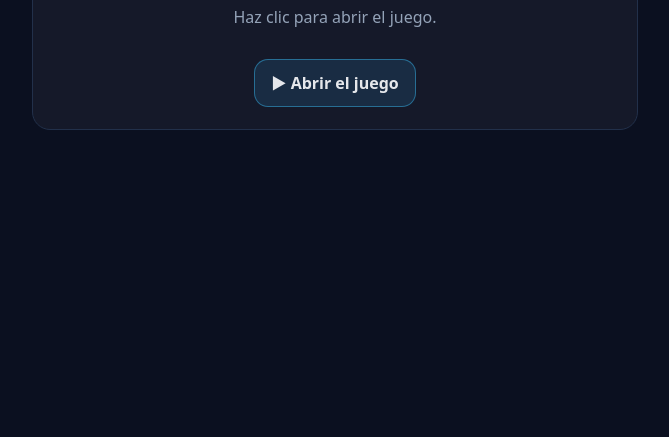
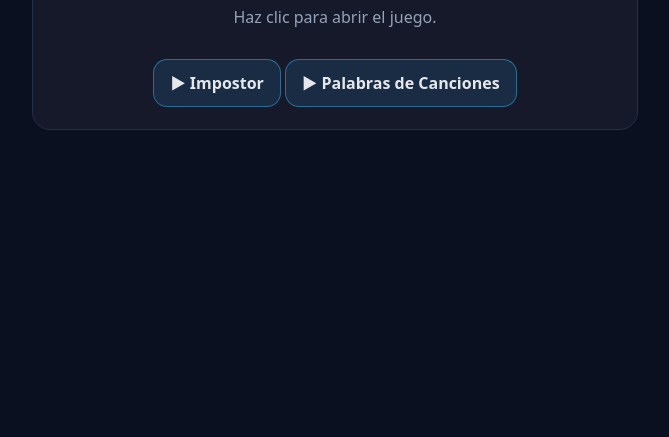
Before and after one commit to JeanMichaelRosario/jeanmichaelrosario.github.io, a plain HTML site: page index.html in a window 1280 px wide. Shown: the part 411-848 px from the top of the page, without its empty margins (305-974 px from the left). Drawn offline with Linux system fonts and the light colour scheme.

Commit message:
Update game link text in index.html

```diff
--- a/index.html
+++ b/index.html
@@ -18,7 +18,8 @@
     <div class="card">
       <h1>Impostor</h1>
       <p>Haz clic para abrir el juego.</p>
-      <a href="./impostor/index.html">▶ Abrir el juego</a>
+      <a href="./impostor/index.html">▶ Impostor</a>
+      <a href="./palabras-canciones/index.html">▶ Palabras de Canciones</a>
     </div>
   </main>
 </body>
```
